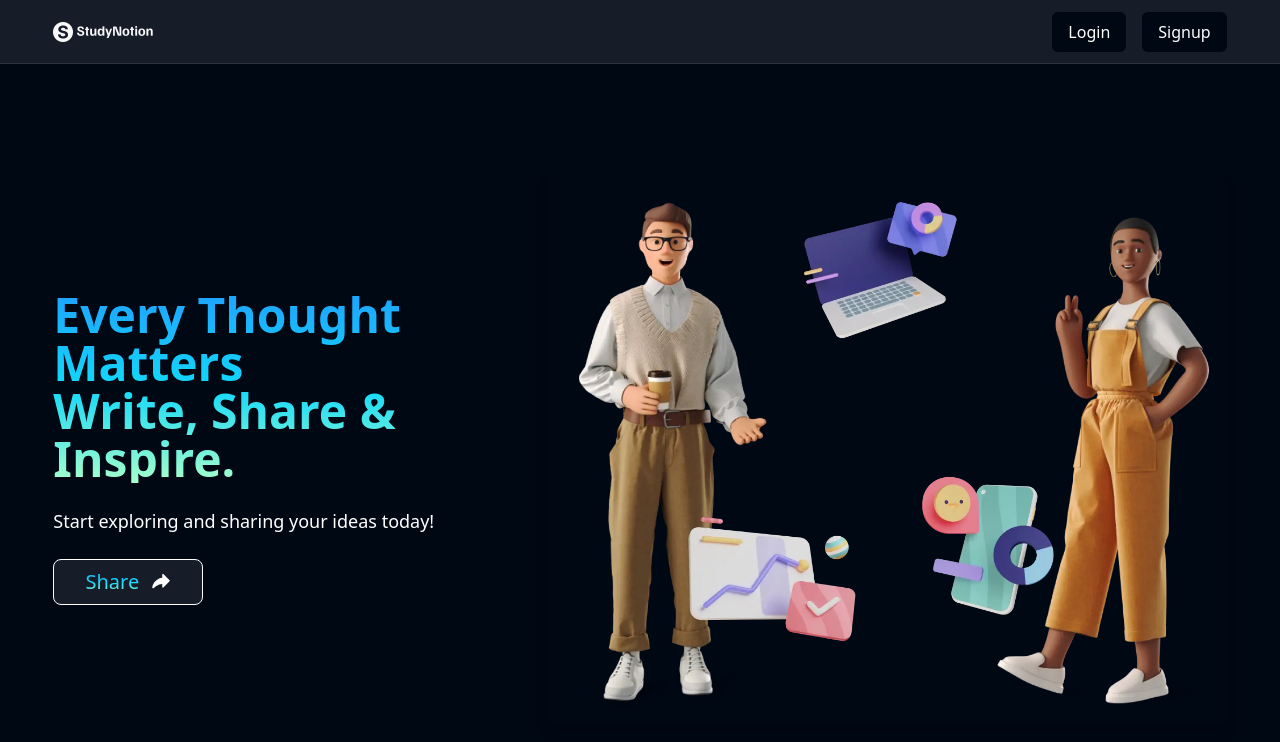
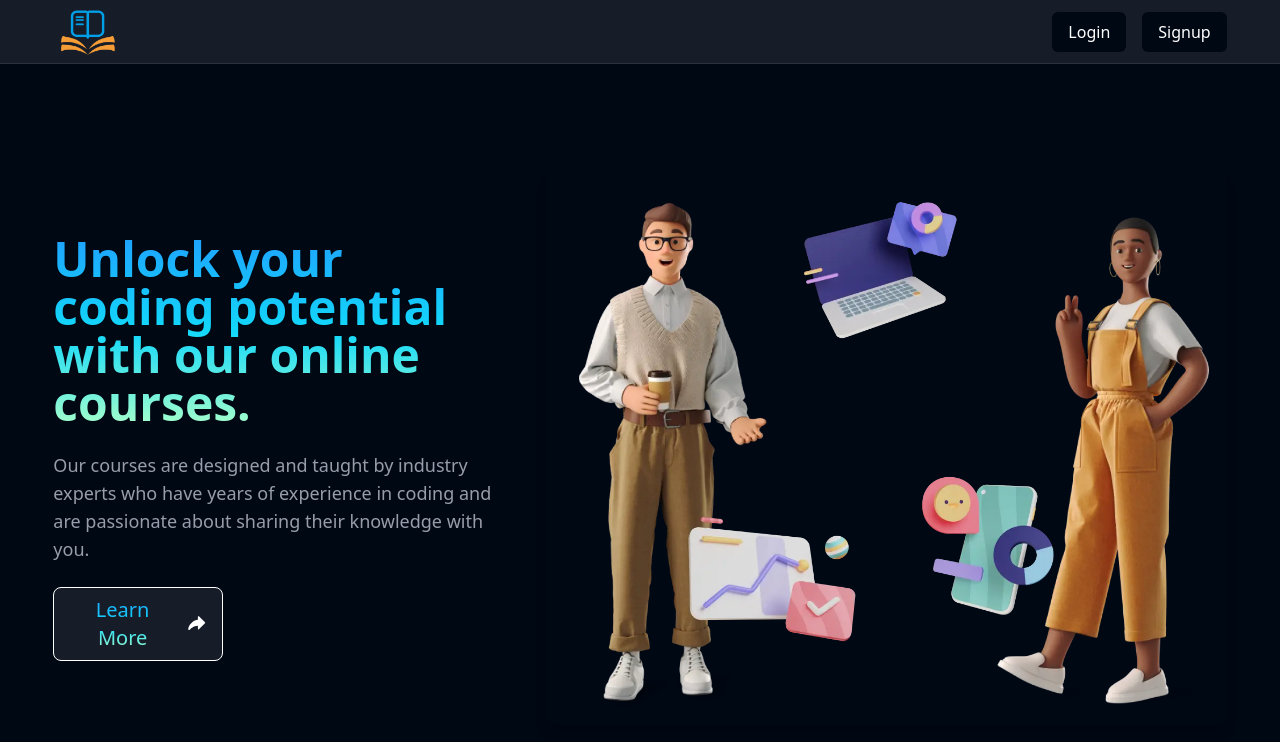
Before and after one commit to huzaif-724/Edtech-Platform, a React (Create React App) app in the folder frontend/: page / in a window 1280 px wide. Shown: the top 742 px of the page. Built offline with nearby package versions, Linux system fonts and the light colour scheme.

Commit message:
Course Page Created

```diff
--- a/frontend/src/components/CourseCard.js
+++ b/frontend/src/components/CourseCard.js
@@ -1,6 +1,6 @@
 import React from "react";
 import { Link } from "react-router-dom";
-import img from "../assets/hero image.webp";
+
 
 const CourseCard = ({ title, category, price, thumbnail, instructor, courseId}) => {
   return (
@@ -8,7 +8,7 @@ const CourseCard = ({ title, category, price, thumbnail, instructor, courseId})
       <div className="bg-richblack-800 w-[290px] h-[370px] lg:w-[300px]  text-white rounded-xl shadow-md overflow-hidden transition-transform transform hover:scale-105">
         {/* Course Thumbnail */}
         <img
-          src={img}
+          src={thumbnail}
           alt="Course Thumbnail"
           className="h-[210px] w-full object-cover"
           loading="lazy"
--- a/frontend/src/components/Navbar.jsx
+++ b/frontend/src/components/Navbar.jsx
@@ -1,5 +1,5 @@
 import React, { useState } from "react"
-import logo from "../assets/Logo-Full-Light.png";
+import logo from "../assets/edtechLogo.png";
 import {Link, useNavigate} from "react-router-dom"
 import { AiOutlineMenu } from "react-icons/ai";
 import {logout} from "../slices/authSlice";
@@ -24,7 +24,7 @@ const Navbar = () => {
       <div className="flex w-11/12 max-w-maxContent items-center justify-between">
         {/* Logo */}
         <Link to="/">
-          <img src={logo} alt="Logo" width={100} height={32} />
+          <img src={logo} alt="Logo" width={70} height={32} />
         </Link>
 
         {/* Buttons */}
--- a/frontend/src/pages/Home.jsx
+++ b/frontend/src/pages/Home.jsx
@@ -13,19 +13,19 @@ const Home = () => {
         {/* Left Section - Text & Button */}
         <div className="text-center md:text-left space-y-6">
           <h1 className="text-3xl sm:text-4xl lg:text-5xl font-semibold bg-gradient-to-b from-[#1FA2FF] via-[#12D8FA] to-[#A6FFCB] text-transparent bg-clip-text">
-            Every Thought Matters <br /> Write, Share & Inspire.
+          Unlock your coding potential with our online courses.
           </h1>
-          <p className="text-lg text-gray-400">
-            Start exploring and sharing your ideas today!
+          <p className="text-lg text-richblack-200">
+          Our courses are designed and taught by industry experts who have years of experience in coding and are passionate about sharing their knowledge with you.
           </p>
 
           {/* Share Button */}
           <button
             onClick={() => navigate("/login")}
-            className="flex items-center justify-center gap-3 w-[150px] px-4 py-2 rounded-lg border border-white bg-richblack-800 text-white text-xl hover:bg-richblack-700 transition duration-300 mx-auto md:mx-0"
+            className="flex items-center justify-center gap-3 w-[170px] px-4 py-2 rounded-lg border border-white bg-richblack-800 text-white text-xl hover:bg-richblack-700 transition duration-300 mx-auto md:mx-0"
           >
             <span className="bg-gradient-to-b from-[#1FA2FF] via-[#12D8FA] to-[#A6FFCB] text-transparent bg-clip-text">
-              Share
+              Learn More
             </span>
             <PiShareFatFill className="text-white" />
           </button>
```
Also changed, not shown: frontend/src/assets/edtechLogo.png (added).
